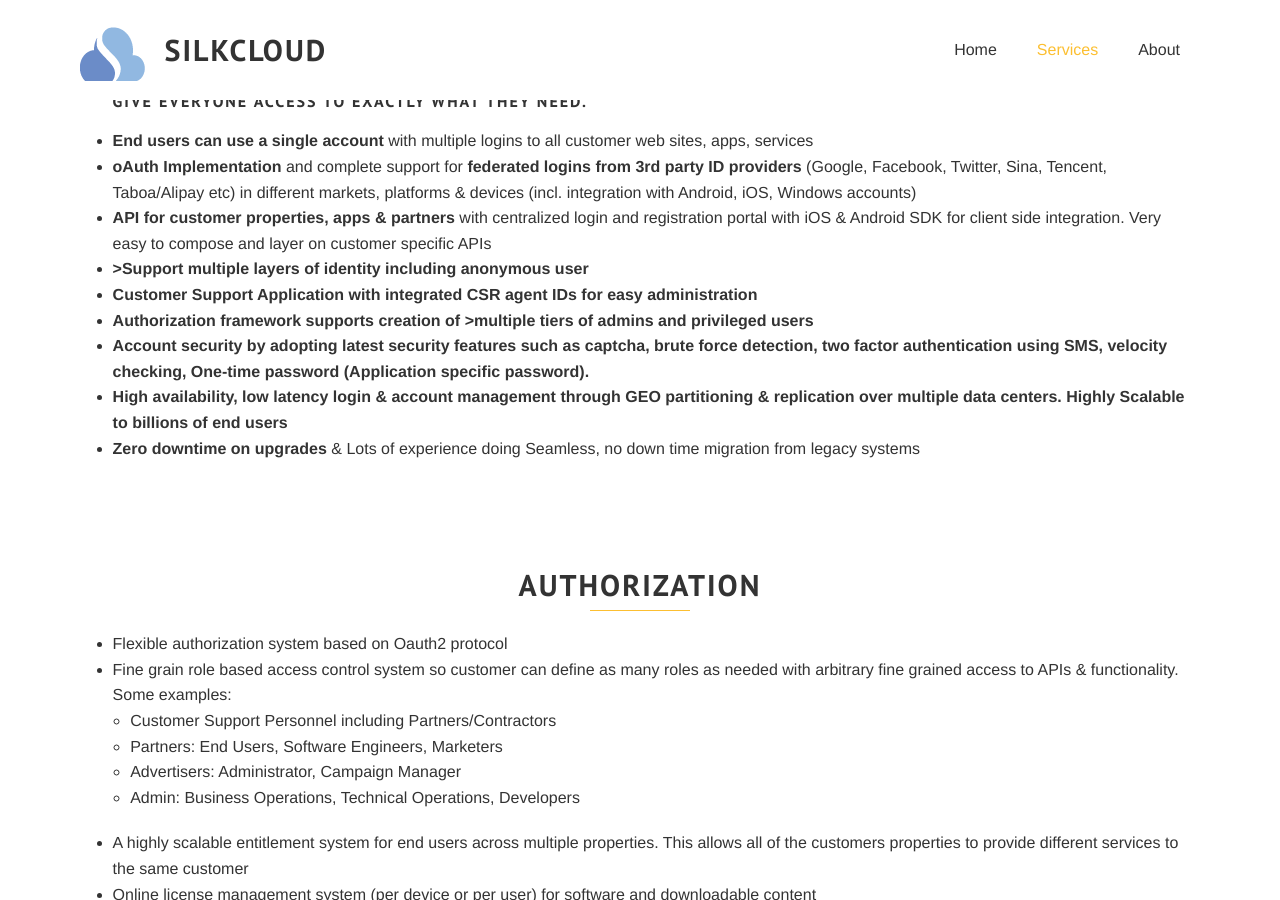
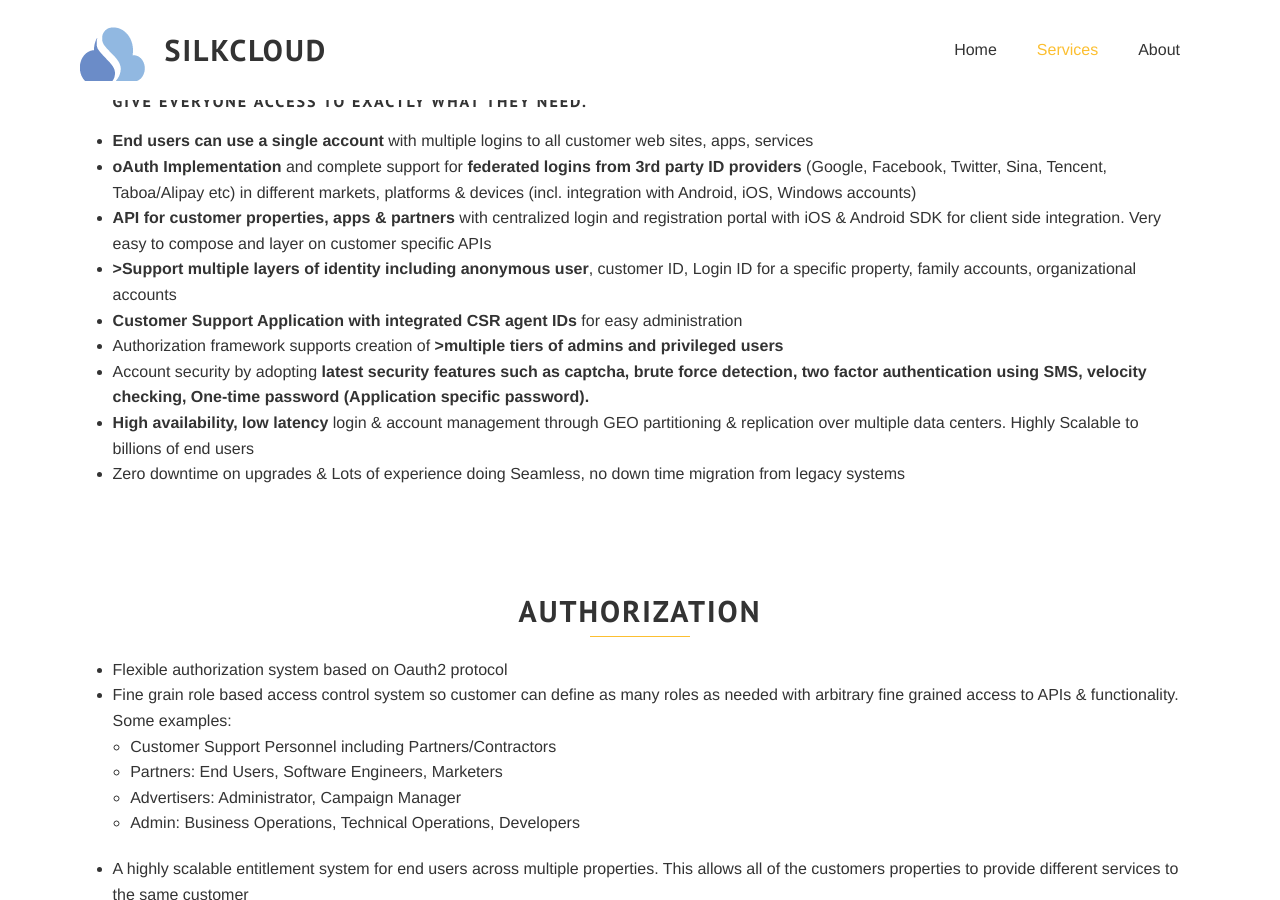
Before and after one commit to jrgallelli/jrgallelli.github.io, a Jekyll site: the page built from services.html, in a window 1280 px wide and 900 px high, scrolled down 966 px. Built offline with Jekyll 4.4.1, drawn with Linux system fonts in a browser that asks for light colours; some web fonts are replaced; Markdown is read by kramdown in place of the engine named in the settings.

Commit message:
Update services.html

```diff
--- a/services.html
+++ b/services.html
@@ -23,7 +23,7 @@ section_id: services
  <li><b>End users can use a single account </b> with multiple logins to all customer web sites, apps, services </li>
  <li><b>oAuth Implementation</b> and complete support for <b>federated logins from 3rd party ID providers</b> (Google, Facebook, Twitter, Sina, Tencent, Taboa/Alipay etc) in different markets, platforms & devices (incl. integration with Android, iOS, Windows accounts)</li>
  <li><b> API for customer properties, apps & partners </b>with centralized login and registration portal with iOS & Android SDK for client side integration. Very easy to compose and layer on customer specific APIs</li>
- <li><b>>Support multiple layers of identity including anonymous user</b, customer ID, Login ID for a specific property, family accounts, organizational accounts</li>
+ <li><b>>Support multiple layers of identity including anonymous user</b>, customer ID, Login ID for a specific property, family accounts, organizational accounts</li>
  <li><b>Customer Support Application with integrated CSR agent IDs</b> for easy administration</li>
  <li>Authorization framework supports creation of <b>>multiple tiers of admins and privileged users</b & allows customer and partners to very easily provide multiple tiers of service to different users</li>
  <li>Account security by adopting <b>latest security features such as captcha, brute force detection, two factor authentication using SMS, velocity checking, One-time password (Application specific password).</b></li>
```
